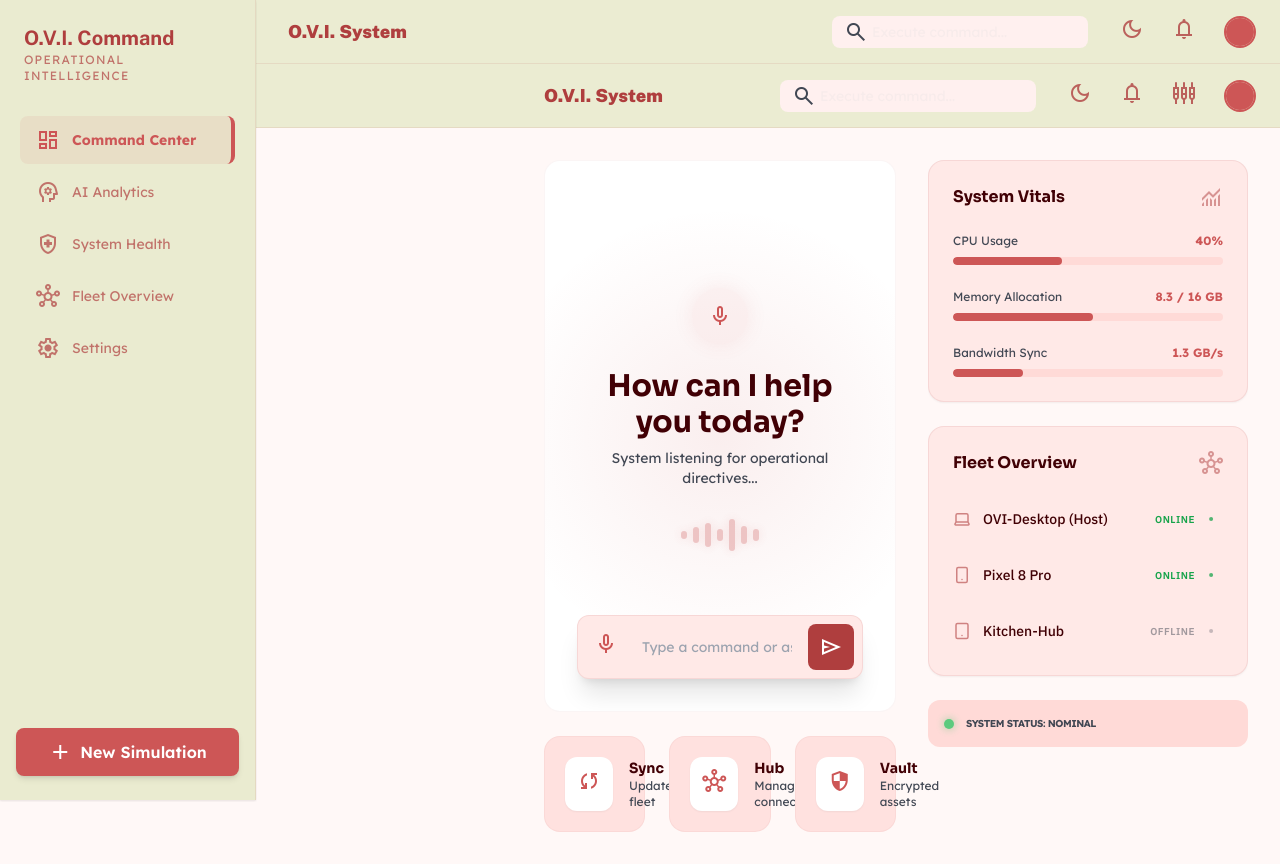
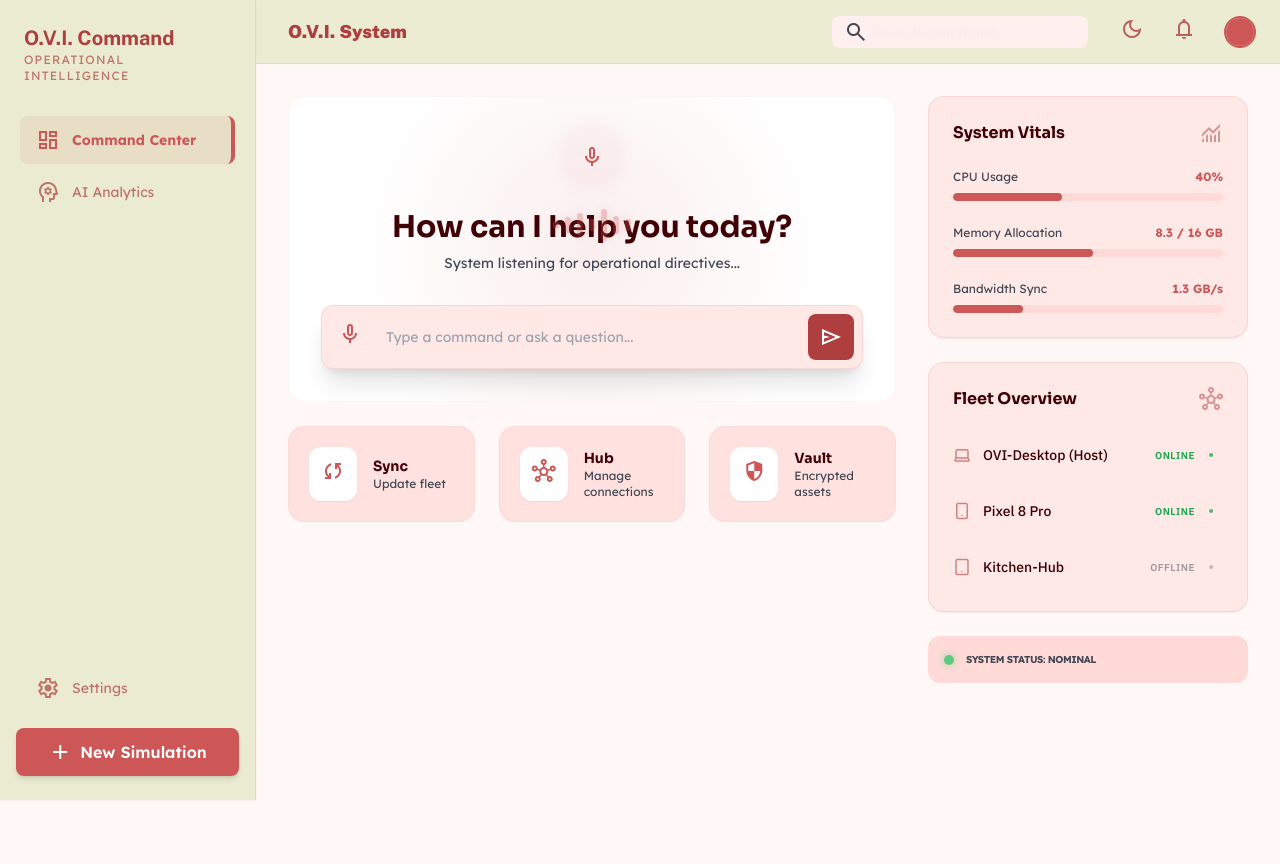
Before and after one commit to pushkar156/O.V.I., a Next.js app in the folder dashboard/: page / in a window 1280 px wide. After the commit the page ends 800 px from the top, so only its background shows below. Built offline with nearby package versions, Linux system fonts and the light colour scheme.

Commit message:
3.7. : sidebar consistancy

```diff
--- a/dashboard/src/app/memory/page.tsx
+++ b/dashboard/src/app/memory/page.tsx
@@ -1,16 +1,7 @@
 "use client";
 
 import React, { useState } from "react";
-import {
-  Search,
-  Brain,
-  Clock,
-  Database,
-  ArrowLeft,
-  Trash2,
-  Bookmark
-} from "lucide-react";
-import Link from "next/link";
+import { Search, Database, Clock, Trash2, Bookmark } from "lucide-react";
 
 export default function MemoryPage() {
   const [search, setSearch] = useState("");
@@ -22,25 +13,10 @@ export default function MemoryPage() {
   ];
 
   return (
-    <main className="flex h-screen w-full bg-background dark:bg-[#131313] text-on-background dark:text-[#e5e2e1] overflow-hidden p-4 md:p-8 transition-colors duration-300">
-      <div className="max-w-6xl mx-auto w-full flex flex-col gap-8">
+    <main className="p-4 lg:p-8 flex-1 flex flex-col gap-6 xl:h-[calc(100vh-64px)] xl:overflow-hidden">
 
-        {/* Memory Header */}
-        <header className="flex flex-col md:flex-row justify-between items-start md:items-end gap-6">
-          <div className="flex flex-col gap-4">
-             <Link href="/" className="flex items-center gap-2 text-[#AF3E3E]/70 dark:text-[#a6bcc7] hover:text-[#CD5656] dark:hover:text-[#e5e2e1] transition-colors group w-fit">
-                <ArrowLeft size={16} className="group-hover:-translate-x-1 transition-transform" />
-                <span className="text-xs uppercase font-['Lexend'] tracking-widest font-bold">Back to HUD</span>
-             </Link>
-             <div>
-                <h1 className="text-3xl md:text-4xl font-black font-['Public_Sans'] text-[#AF3E3E] dark:text-[#ffb3ae] flex items-center gap-3">
-                    <Brain className="text-[#CD5656] dark:text-[#cc3a3a]" size={36} />
-                    Neural Memory
-                </h1>
-                <p className="text-on-surface-variant dark:text-[#a6bcc7] text-sm mt-1 font-['Lexend']">Archived intelligence and extracted world facts.</p>
-             </div>
-          </div>
-
+      {/* Top Search Bar */}
+      <div className="flex justify-end">
         <div className="bg-surface-container-high dark:bg-[#201f1f] px-4 py-3 flex items-center gap-3 rounded-xl border border-[#AF3E3E]/10 dark:border-[#5b403d]/15 shadow-sm w-full md:w-auto">
            <Search size={18} className="text-[#AF3E3E]/50 dark:text-[#a6bcc7]" />
            <input
@@ -51,10 +27,10 @@ export default function MemoryPage() {
              onChange={(e) => setSearch(e.target.value)}
            />
         </div>
-        </header>
+      </div>
 
       {/* Memory Grid */}
-        <div className="flex-1 grid grid-cols-1 lg:grid-cols-3 gap-6 overflow-hidden pb-8">
+      <div className="flex-1 grid grid-cols-1 lg:grid-cols-3 gap-6 overflow-hidden pb-4">
 
         {/* Left: Long Term Facts */}
         <section className="lg:col-span-2 flex flex-col gap-4 overflow-y-auto pr-2 scrollbar-hide">
@@ -100,7 +76,6 @@ export default function MemoryPage() {
            </div>
         </section>
       </div>
-      </div>
     </main>
   );
 }
--- a/dashboard/src/app/page.tsx
+++ b/dashboard/src/app/page.tsx
@@ -1,113 +1,13 @@
 "use client";
 
-import React, { useState, useEffect } from "react";
-import Image from "next/image";
-import { useTheme } from "next-themes";
+import React from "react";
 import { SystemHUD } from "@/components/SystemHUD";
 import { OVIChat } from "@/components/OVIChat";
 import { DeviceStatus } from "@/components/DeviceStatus";
 
 export default function DashboardPage() {
-  const [isSidebarOpen, setIsSidebarOpen] = useState(false);
-  const { theme, setTheme } = useTheme();
-  const [mounted, setMounted] = useState(false);
-
-  useEffect(() => {
-    setMounted(true);
-  }, []);
-
   return (
-    <>
-      {/* Mobile Sidebar Overlay */}
-      {isSidebarOpen && (
-        <div
-          className="fixed inset-0 bg-black/20 backdrop-blur-sm z-40 lg:hidden"
-          onClick={() => setIsSidebarOpen(false)}
-        />
-      )}
-
-      {/* Left Sidebar (Navigation) */}
-      <aside className={`h-screen w-64 border-r fixed left-0 top-0 border-[#AF3E3E]/10 dark:border-[#5b403d]/15 bg-[#EAEBD0] dark:bg-[#1c1b1b]/95 backdrop-blur-xl flex flex-col py-6 shadow-sm z-50 transition-transform duration-300 lg:translate-x-0 ${isSidebarOpen ? 'translate-x-0' : '-translate-x-full'}`}>
-        <div className="px-6 mb-8 flex justify-between items-center">
-          <div>
-            <h1 className="text-xl font-bold font-['Public_Sans'] text-[#AF3E3E] dark:text-[#ffb3ae]">O.V.I. Command</h1>
-            <p className="font-['Lexend'] text-xs text-[#AF3E3E]/70 dark:text-white/40 uppercase tracking-widest">Operational Intelligence</p>
-          </div>
-          <button
-            className="lg:hidden text-[#AF3E3E] dark:text-[#ffb3ae] p-1"
-            onClick={() => setIsSidebarOpen(false)}
-          >
-            <span className="material-symbols-outlined">close</span>
-          </button>
-        </div>
-        <nav className="flex-1 flex flex-col gap-1 px-3">
-          <a className="flex items-center gap-3 px-4 py-3 text-[#CD5656] dark:text-[#fff2f0] font-bold border-r-4 border-[#CD5656] dark:border-transparent bg-[#DA6C6C]/10 dark:bg-[#cc3a3a] rounded-lg mx-2 transition-colors" href="#">
-            <span className="material-symbols-outlined">dashboard</span>
-            <span className="font-['Lexend'] text-sm">Command Center</span>
-          </a>
-          <a className="flex items-center gap-3 px-4 py-3 text-[#AF3E3E]/70 dark:text-[#a6bcc7] font-['Lexend'] hover:bg-[#DA6C6C]/5 dark:hover:bg-[#353534] dark:hover:text-[#e5e2e1] rounded-lg mx-2 transition-colors" href="/memory">
-            <span className="material-symbols-outlined">psychology</span>
-            <span className="text-sm">AI Analytics</span>
-          </a>
-          <a className="flex items-center gap-3 px-4 py-3 text-[#AF3E3E]/70 dark:text-[#a6bcc7] font-['Lexend'] hover:bg-[#DA6C6C]/5 dark:hover:bg-[#353534] dark:hover:text-[#e5e2e1] rounded-lg mx-2 transition-colors" href="#">
-            <span className="material-symbols-outlined">health_and_safety</span>
-            <span className="text-sm">System Health</span>
-          </a>
-          <a className="flex items-center gap-3 px-4 py-3 text-[#AF3E3E]/70 dark:text-[#a6bcc7] font-['Lexend'] hover:bg-[#DA6C6C]/5 dark:hover:bg-[#353534] dark:hover:text-[#e5e2e1] rounded-lg mx-2 transition-colors" href="#">
-            <span className="material-symbols-outlined">hub</span>
-            <span className="text-sm">Fleet Overview</span>
-          </a>
-          <a className="flex items-center gap-3 px-4 py-3 text-[#AF3E3E]/70 dark:text-[#a6bcc7] font-['Lexend'] hover:bg-[#DA6C6C]/5 dark:hover:bg-[#353534] dark:hover:text-[#e5e2e1] rounded-lg mx-2 transition-colors" href="#">
-            <span className="material-symbols-outlined">settings</span>
-            <span className="text-sm">Settings</span>
-          </a>
-        </nav>
-        <div className="px-4 mt-auto">
-          <button className="w-full bg-[#CD5656] dark:bg-surface-container-lowest dark:text-[#ffb3ae] text-white py-3 rounded-lg font-['Lexend'] font-semibold flex items-center justify-center gap-2 active:scale-[0.98] transition-transform shadow-md dark:border dark:border-outline-variant/10">
-            <span className="material-symbols-outlined text-sm">add</span>
-            New Simulation
-          </button>
-        </div>
-      </aside>
-
-      {/* Top Header */}
-      <header className="h-16 w-full sticky top-0 z-30 border-b border-[#AF3E3E]/10 dark:border-[#5b403d]/15 bg-[#EAEBD0]/95 dark:bg-[#131313]/95 backdrop-blur-md flex justify-between items-center px-4 lg:px-6 lg:pl-72 transition-colors duration-300">
-        <div className="flex items-center gap-3">
-          <button
-            className="lg:hidden p-2 text-[#AF3E3E] dark:text-[#ffb3ae]"
-            onClick={() => setIsSidebarOpen(true)}
-          >
-            <span className="material-symbols-outlined">menu</span>
-          </button>
-          <h2 className="text-lg font-black font-['Public_Sans'] text-[#AF3E3E] dark:text-[#ffb3ae] hidden sm:block">O.V.I. System</h2>
-        </div>
-        <div className="flex items-center gap-3 lg:gap-6">
-          <div className="relative group hidden md:block">
-            <input className="bg-surface-container-low dark:bg-surface-container-lowest dark:border dark:border-[#5b403d]/15 border-none rounded-lg py-1.5 pl-10 pr-4 text-sm w-48 lg:w-64 dark:text-[#e5e2e1] focus:ring-2 focus:ring-[#DA6C6C] dark:focus:ring-transparent outline-none transition-all font-['Lexend'] placeholder:text-[#e5e2e1]/30" placeholder="Execute command..." type="text"/>
-            <span className="material-symbols-outlined absolute left-3 top-1/2 -translate-y-1/2 text-on-surface-variant dark:text-[#ffb3ae]/60 text-lg">search</span>
-          </div>
-          <div className="flex items-center gap-2 lg:gap-3">
-            {mounted && (
-              <button
-                onClick={() => setTheme(theme === 'dark' ? 'light' : 'dark')}
-                className="p-2 text-[#AF3E3E]/80 dark:text-[#ffb3ae] hover:text-[#CD5656] dark:hover:bg-[#353534]/50 rounded-lg transition-colors"
-              >
-                <span className="material-symbols-outlined">
-                  {theme === 'dark' ? 'light_mode' : 'dark_mode'}
-                </span>
-              </button>
-            )}
-            <button className="p-2 text-[#AF3E3E]/80 dark:text-[#ffb3ae] hover:text-[#CD5656] dark:hover:bg-[#353534]/50 rounded-lg transition-colors"><span className="material-symbols-outlined">notifications</span></button>
-            <button className="p-2 text-[#AF3E3E]/80 dark:text-[#ffb3ae] hover:text-[#CD5656] dark:hover:bg-[#353534]/50 rounded-lg transition-colors hidden sm:block"><span className="material-symbols-outlined">settings_input_component</span></button>
-            <div className="h-8 w-8 rounded-full border-2 border-[#CD5656] dark:border-[#ffb3ae]/20 overflow-hidden ml-2">
-                <div className="w-full h-full bg-[#CD5656] dark:bg-[#1c1b1b]" />
-            </div>
-          </div>
-        </div>
-      </header>
-
-      {/* Main Content */}
-      <main className="lg:ml-64 p-4 lg:p-8 min-h-[calc(100vh-64px)] xl:h-[calc(100vh-64px)] flex flex-col xl:flex-row gap-6 lg:gap-8 overflow-x-hidden xl:overflow-hidden">
+    <main className="p-4 lg:p-8 xl:h-[calc(100vh-64px)] flex flex-col xl:flex-row gap-6 lg:gap-8 overflow-x-hidden xl:overflow-hidden flex-1">
 
       {/* Center Panel (Chat & Tools) */}
       <div className="flex-1 flex flex-col gap-6 min-h-[600px] xl:min-h-0 xl:h-full">
@@ -155,6 +55,5 @@ export default function DashboardPage() {
         </div>
       </aside>
     </main>
-    </>
   );
 }
```
Lines whose indentation alone changed are shown as unchanged.
